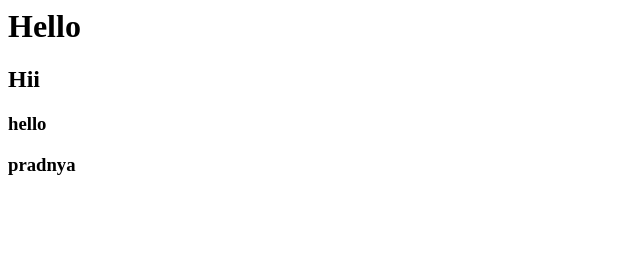
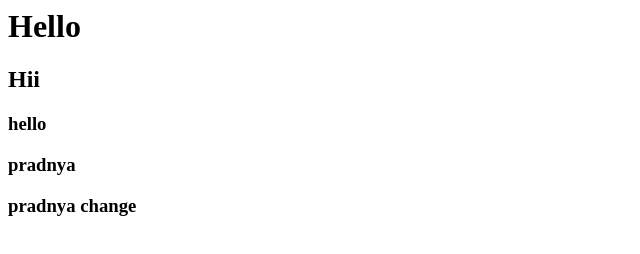
Before and after one commit to pradnyashinde199121/git-demo, a website: page index.html in a window 1280 px wide. Shown: the whole page, without its empty margins (0-640 px from the left). Drawn offline with Linux system fonts and the light colour scheme.

Commit message:
add h3 tag

```diff
--- a/index.html
+++ b/index.html
@@ -2,3 +2,4 @@
 <h2>Hii</h2>
 <h3>hello </h3>
 <h3>pradnya </h3>
+<h3>pradnya change </h3>
```
